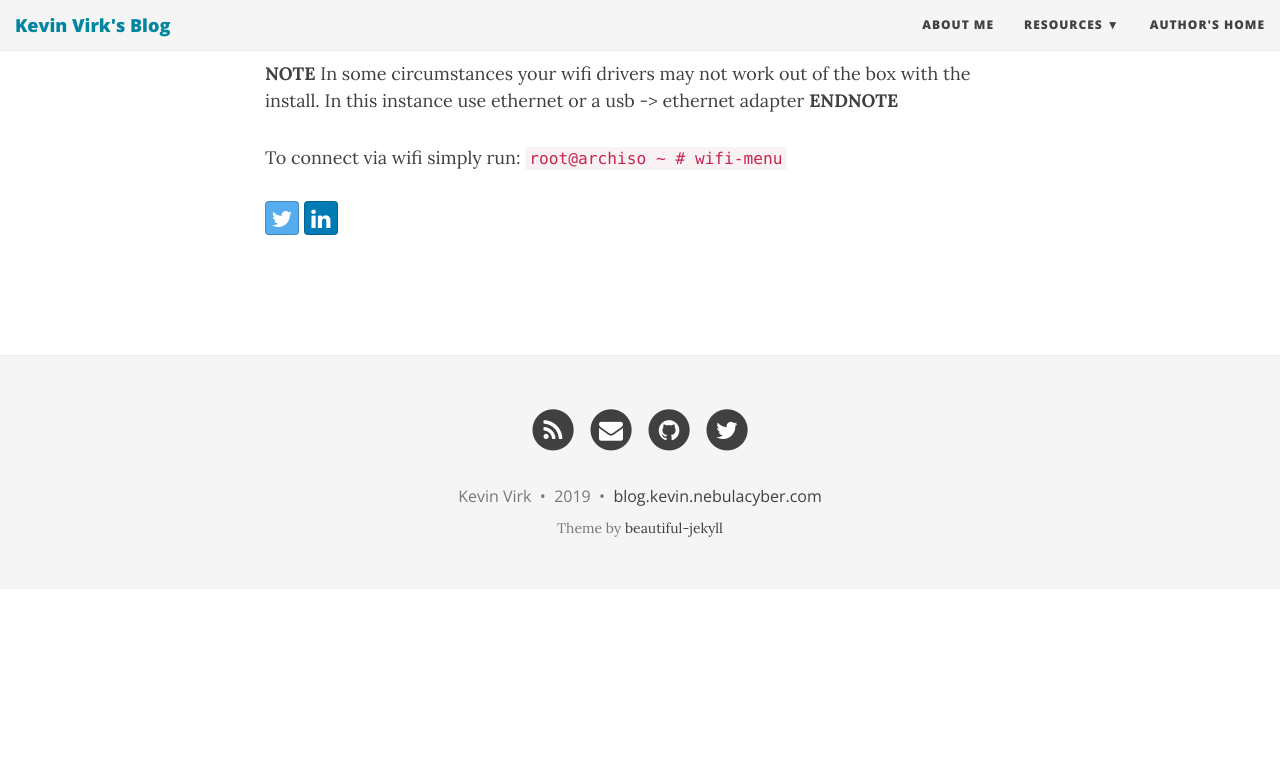
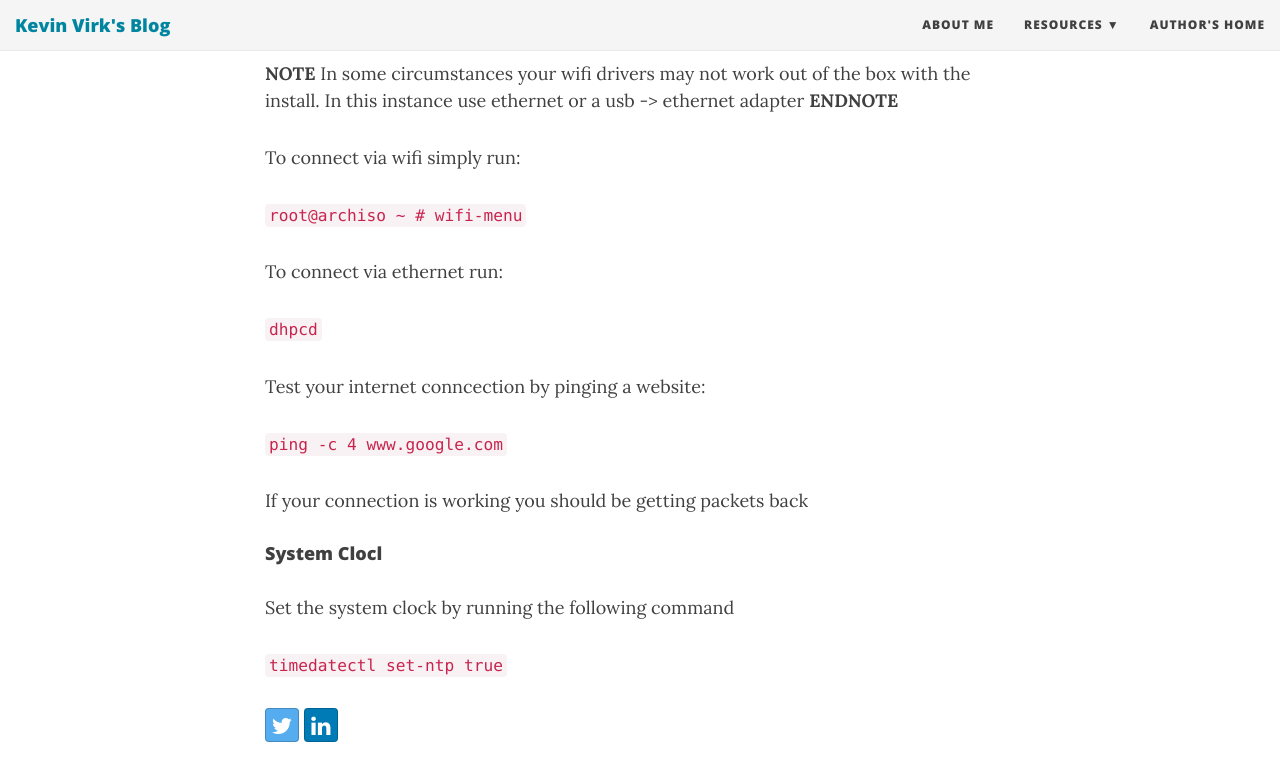
Before and after one commit to vevinkirk/vevinkirk.github.io, a Jekyll site: the page built from _posts/2019-03-27-arch-install-markdown.md, in a window 1280 px wide and 900 px high, scrolled down 1276 px. Shown: the top 781 px of the window. Built offline with Jekyll 4.4.1, drawn with Linux system fonts in a browser that asks for light colours; nearby versions of some CDN libraries; before the commit the page ends 1865 px from its top, so only the background shows below that.

Commit message:
Update 2019-03-27-arch-install-markdown.md

````diff
--- a/_posts/2019-03-27-arch-install-markdown.md
+++ b/_posts/2019-03-27-arch-install-markdown.md
@@ -44,4 +44,21 @@ In some circumstances your wifi drivers may not work out of the box with the ins
 **ENDNOTE**
 
 To connect via wifi simply run:
+
 ``` root@archiso ~ # wifi-menu```
+
+To connect via ethernet run:
+
+```dhpcd```
+
+Test your internet conncection by pinging a website:
+
+```ping -c 4 www.google.com```
+
+If your connection is working you should be getting packets back
+
+#### System Clocl
+
+Set the system clock by running the following command
+
+```timedatectl set-ntp true```
````
